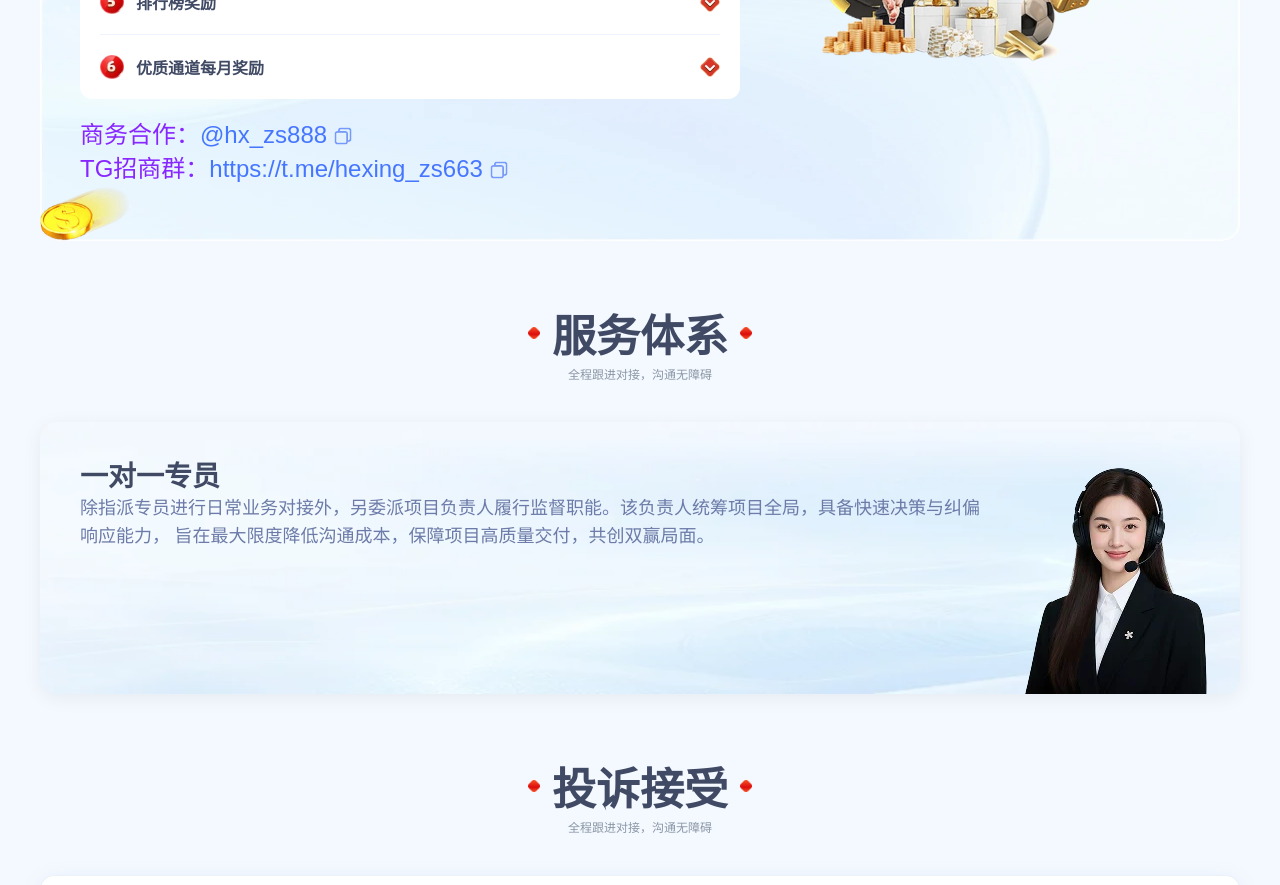
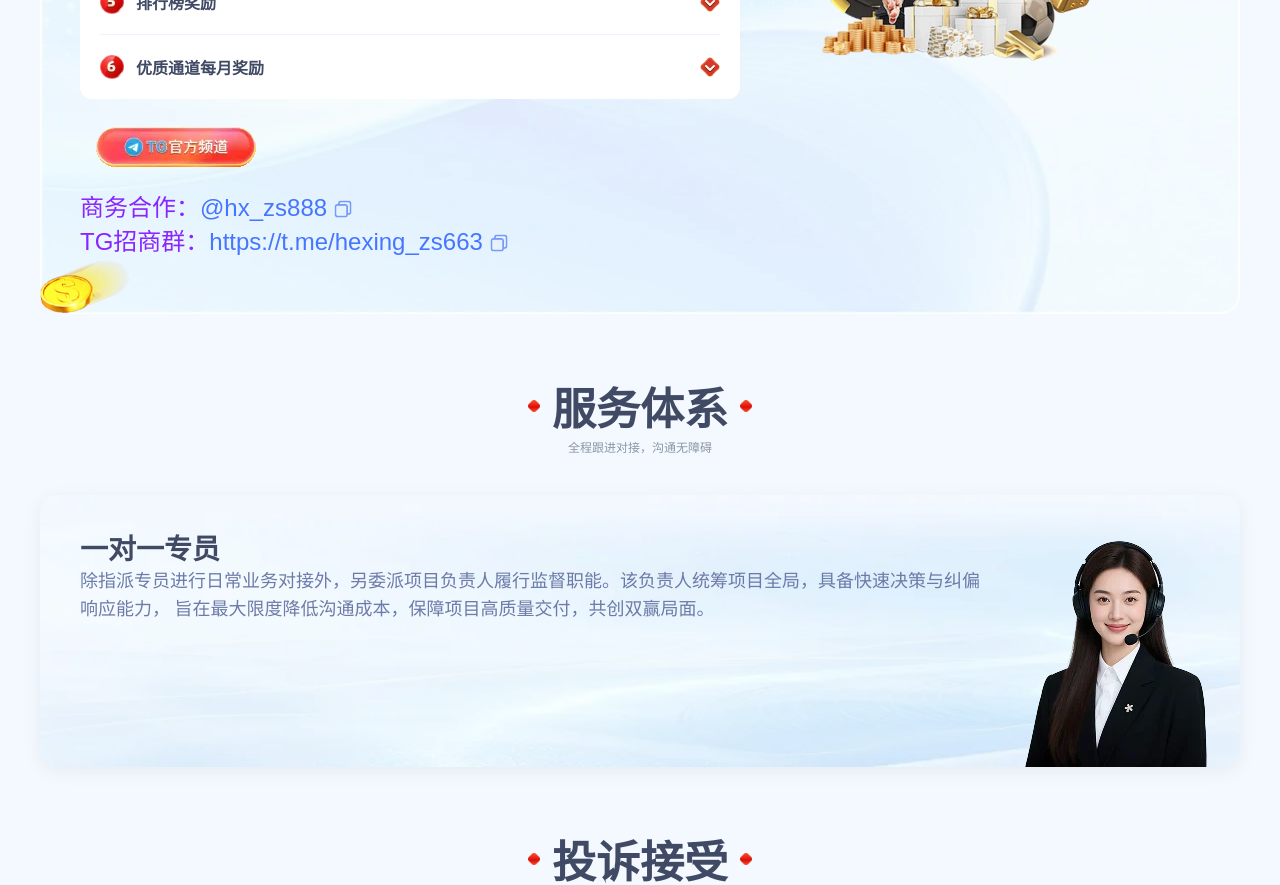
Before and after one commit to booker221/663, a Vue app: page /#/pc in a window 1280 px wide. Shown: the part 2360-3245 px from the top of the page. Built offline with nearby package versions, Linux system fonts and the light colour scheme.

Commit message:
feat: add Telegram official channel button to H5 and PC activity pages

```diff
--- a/src/components/h5/H5Activity.vue
+++ b/src/components/h5/H5Activity.vue
@@ -32,6 +32,9 @@
         <!-- 底部人物 + 联系方式 -->
         <div class="contact-row">
           <div class="contact-info">
+            <a :href="TG_OFFICIAL_CHANNEL.url" target="_blank" rel="noopener noreferrer" class="tg-button-link">
+              <img class="tg-button-img" src="@/assets/images/webp/tg-button.webp" alt="TG官方频道" width="128" height="32" />
+            </a>
             <p class="act-contact">
               <span class="contact-label">商务合作：</span>
               <br>
@@ -59,7 +62,7 @@
 
 <script setup>
 import { ref } from 'vue'
-import { BUSINESS_CONTACT, TG_RECRUIT_GROUP } from '@/config/contacts.js'
+import { BUSINESS_CONTACT, TG_RECRUIT_GROUP, TG_OFFICIAL_CHANNEL } from '@/config/contacts.js'
 import { copyToClipboard } from '@/utils/copy.js'
 import arrowUpIcon from '@/assets/images/icon/arrow-up.webp'
 import arrowDownIcon from '@/assets/images/icon/arrow-down.webp'
@@ -478,4 +481,21 @@ const activities = ref([
 .copy-icon:active {
   opacity: 0.4;
 }
+
+.tg-button-link {
+  display: inline-block;
+  margin-bottom: 8px;
+  -webkit-tap-highlight-color: transparent;
+}
+
+.tg-button-link:active {
+  opacity: 0.7;
+}
+
+.tg-button-img {
+  width: 128px;
+  height: 32px;
+  display: block;
+  object-fit: contain;
+}
 </style>
--- a/src/components/pc/PcActivity.vue
+++ b/src/components/pc/PcActivity.vue
@@ -30,7 +30,9 @@
               <div class="accordion-content" v-show="activeIndex === index" v-html="item.content"></div>
             </div>
           </div>
-
+          <a :href="TG_OFFICIAL_CHANNEL.url" target="_blank" rel="noopener noreferrer" class="tg-button-link">
+            <img class="tg-button-img" src="@/assets/images/webp/tg-button.webp" alt="TG官方频道" width="192" height="48" />
+          </a>
           <p class="act-contact">
             <span class="contact-label">商务合作：</span>
             <span class="contact-handle" @click="copyToClipboard(BUSINESS_CONTACT.handle)" title="点击复制">
@@ -61,7 +63,7 @@
 <script setup>
 import { ref } from 'vue'
 import actBg from '@/assets/images/webp/activity-content-bg-pc.webp'
-import { BUSINESS_CONTACT, TG_RECRUIT_GROUP } from '@/config/contacts.js'
+import { BUSINESS_CONTACT, TG_RECRUIT_GROUP, TG_OFFICIAL_CHANNEL } from '@/config/contacts.js'
 import { copyToClipboard } from '@/utils/copy.js'
 import arrowUpIcon from '@/assets/images/icon/arrow-up.webp'
 import arrowDownIcon from '@/assets/images/icon/arrow-down.webp'
@@ -464,4 +466,21 @@ const activities = ref([
 .copy-icon:hover {
   opacity: 1;
 }
+
+.tg-button-link {
+  display: inline-block;
+  margin-bottom: 10px;
+  transition: opacity 0.2s;
+}
+
+.tg-button-link:hover {
+  opacity: 0.85;
+}
+
+.tg-button-img {
+  width: 192px;
+  height: 48px;
+  display: block;
+  object-fit: contain;
+}
 </style>
--- a/src/config/contacts.js
+++ b/src/config/contacts.js
@@ -20,6 +20,13 @@ export const BUSINESS_CONTACT = {
 export const TG_RECRUIT_GROUP = {
   label: 'TG招商群',
   url: 'https://t.me/hexing_zs663',
+}
+
+// ✅ TG官方频道（活动区按钮跳转）
+export const TG_OFFICIAL_CHANNEL = {
+  label: 'TG官方频道',
+  handle: '@hexing',
+  url: 'https://t.me/hexing',
 }
 
 // ✅ 联系客服 / 福利客服浮球跳转
```
Also changed, not shown: src/assets/images/webp/tg-button.webp (added).
